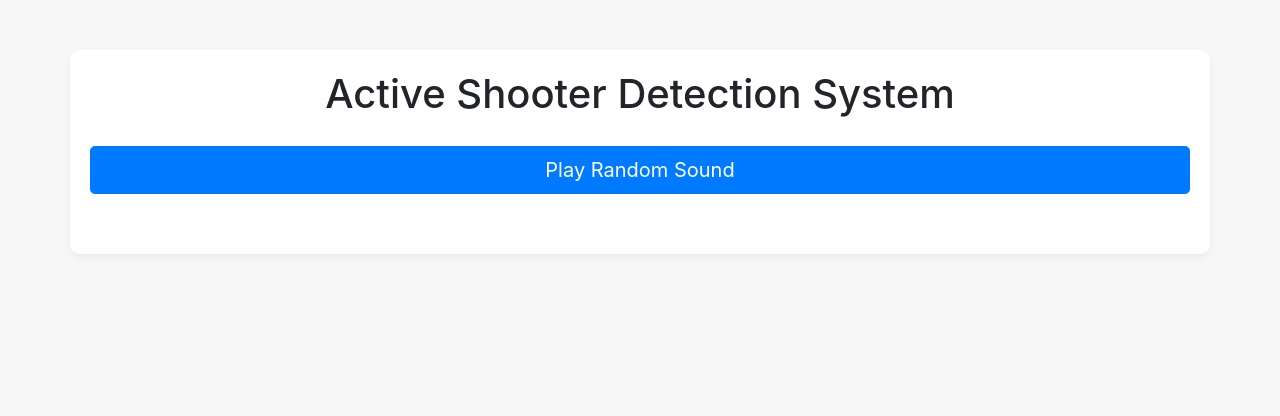
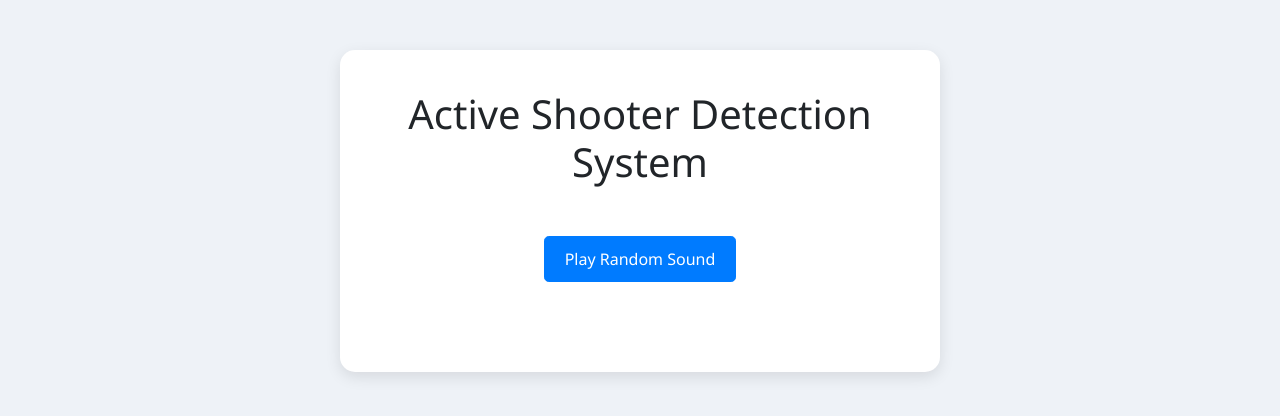
Before and after one commit to williamjowens/active-shooter-detection-app, a Flask app: page / in a window 1280 px wide. Shown: the top 416 px of the page. Run offline with Flask 2, Linux system fonts and the light colour scheme; parts of the project's set-up code (start-up, migrations or seed data) failed here and were passed over; some libraries are stand-ins or nearby versions.

Commit message:
Update app.py and index.html

```diff
--- a/app.py
+++ b/app.py
@@ -1,27 +1,16 @@
-from flask import Flask, render_template, request, jsonify, send_file, session
+from flask import Flask, render_template, request, jsonify, send_file
 import numpy as np
 import librosa
 import tensorflow as tf
 import joblib
 import os
-import secrets
 import random
 
 app = Flask(__name__)
-app.secret_key = secrets.token_hex(16)
 
 # Load the trained model and the scaler
-model = None
+model = tf.keras.models.load_model('best_model_final')
 scaler = joblib.load('scaler.joblib')
-
-def load_model():
-    global model
-    if model is None:
-        try:
-            model = tf.keras.models.load_model('best_model_final')
-            print("Model loaded successfully.")
-        except Exception as e:
-            print(f"Error loading model: {e}")
 
 # Define the path to the audio files
 AUDIO_FOLDER_PATH = 'audio'
@@ -75,55 +64,43 @@ def play_random_sound():
     audio_files = os.listdir(AUDIO_FOLDER_PATH)
 
     if not audio_files:
-        return jsonify(result="Error: No audio files available."), 400
+        return jsonify({"error": "No audio files available"}), 400
 
     # Randomly select an audio file
     selected_file = random.choice(audio_files)
-    session['selected_audio'] = selected_file
 
     # Send the audio file for playback
-    return send_file(os.path.join(AUDIO_FOLDER_PATH, selected_file), as_attachment=True)
+    return send_file(os.path.join(AUDIO_FOLDER_PATH, selected_file), mimetype='audio/wav', as_attachment=True, attachment_filename=selected_file)
 
-@app.route('/predict', methods=['GET'])
+@app.route('/predict', methods=['POST'])
 def predict():
-    # Load the model
-    load_model()
+    # Retrieve the selected audio file name from the request data
+    filename = request.json['filename']
+    audio_path = os.path.join(AUDIO_FOLDER_PATH, filename)
+    if not os.path.exists(audio_path):
+        return jsonify({"error": "File not found"}), 404
 
-    # Retrieve the selected audio file name from the session
-    selected_file = session.get('selected_audio')
-    if not selected_file:
-        return jsonify(result="Error: No audio file selected."), 400
+    # Load the audio
+    audio, sr = librosa.load(audio_path, sr=None)
 
-    try:
-        # Load audio file
-        audio_path = os.path.join(AUDIO_FOLDER_PATH, selected_file)
-        audio, sr = librosa.load(audio_path, sr=None)
+    # Extract features
+    features = extract_features(audio, sr)
 
-        # Extract features
-        features = extract_features(audio, sr)
+    # Scale the features
+    features_scaled = scaler.transform(features)
 
-        # Scale the features
-        features_scaled = scaler.transform(features)
+    # Predict the class
+    prediction = model.predict(features_scaled)
+    predicted_class = (prediction > 0.5).astype(int)
 
-        # Predict the class
-        prediction = model.predict(features_scaled)
-        predicted_class = (prediction > 0.5).astype(int)
-
-        # Determine the message
-        if predicted_class == 1:
-            message = "Threat detected. Local authorities and emergency services have been contacted."
-        else:
-            message = "No threat detected."
-
-    except Exception as e:
-        print(f"An error occurred during prediction: {e}")
-        message = "Error: An issue occurred during the analysis."
-
-    # Remove the selected_audio from session
-    session.pop('selected_audio', None)
+    # Determine the message
+    if predicted_class == 1:
+        message = "Threat detected. Local authorities and emergency services have been contacted."
+    else:
+        message = "No threat detected."
 
     # Return the message
-    return jsonify(result=message)
+    return jsonify({"result": message})
 
 if __name__ == '__main__':
     port = int(os.environ.get('PORT', 5000))
--- a/templates/index.html
+++ b/templates/index.html
@@ -8,20 +8,27 @@
     <style>
         body {
             padding-top: 50px;
-            background-color: #f7f7f7;
+            background-color: #eef2f7;
+            font-family: 'Segoe UI', Tahoma, Geneva, Verdana, sans-serif;
         }
         .container {
             background: white;
-            padding: 20px;
-            border-radius: 10px;
-            box-shadow: 0 4px 8px rgba(0, 0, 0, 0.05);
+            padding: 40px;
+            border-radius: 15px;
+            box-shadow: 0 5px 15px rgba(0, 0, 0, 0.1);
+            max-width: 600px;
+            margin: auto;
+        }
+        .header {
+            margin-bottom: 30px;
         }
         .message {
             font-size: 1.2em;
             margin-top: 20px;
-            padding: 10px;
-            border-radius: 5px;
+            padding: 15px;
+            border-radius: 7px;
             text-align: center;
+            transition: all 0.5s;
         }
         .message.threat-detected {
             color: white;
@@ -32,15 +39,24 @@
             background-color: #28a745;
         }
         #playButton {
-            width: 100%;
+            width: auto;
+            padding: 10px 20px;
+            font-size: 1em;
+            margin-top: 20px;
+        }
+        audio {
             margin-top: 20px;
         }
     </style>
 </head>
 <body>
-    <div class="container text-center">
+    <div class="container">
+        <div class="header text-center">
             <h1>Active Shooter Detection System</h1>
+        </div>
+        <div class="text-center">
             <button id="playButton" class="btn btn-primary btn-lg">Play Random Sound</button>
+        </div>
         <audio id="audioPlayer" controls hidden></audio>
         <div id="message" class="message"></div>
     </div>
@@ -49,6 +65,8 @@
     <script src="https://cdn.jsdelivr.net/npm/@popperjs/core@2.16.0/dist/umd/popper.min.js"></script>
     <script src="https://stackpath.bootstrapcdn.com/bootstrap/4.5.2/js/bootstrap.min.js"></script>
     <script>
+        let currentFilename = '';
+
         document.getElementById('playButton').addEventListener('click', function() {
             const messageDiv = document.getElementById('message');
             messageDiv.textContent = 'Loading audio...';
@@ -66,9 +84,7 @@
                     const audioPlayer = document.getElementById('audioPlayer');
                     audioPlayer.src = url;
                     audioPlayer.play();
-                    audioPlayer.onended = function() {
-                        predict();
-                    };
+                    currentFilename = response.headers.get('Content-Disposition').split('filename=')[1].replaceAll('"', '');
                 })
                 .catch(error => {
                     console.error('Error playing sound:', error);
@@ -81,7 +97,13 @@
             const messageDiv = document.getElementById('message');
             messageDiv.textContent = 'Analyzing audio...';
 
-            fetch('/predict')
+            fetch('/predict', {
+                method: 'POST',
+                headers: {
+                    'Content-Type': 'application/json',
+                },
+                body: JSON.stringify({ filename: currentFilename }),
+            })
             .then(response => response.json())
             .then(data => {
                 messageDiv.textContent = data.result;
```
Lines whose indentation alone changed are shown as unchanged.
